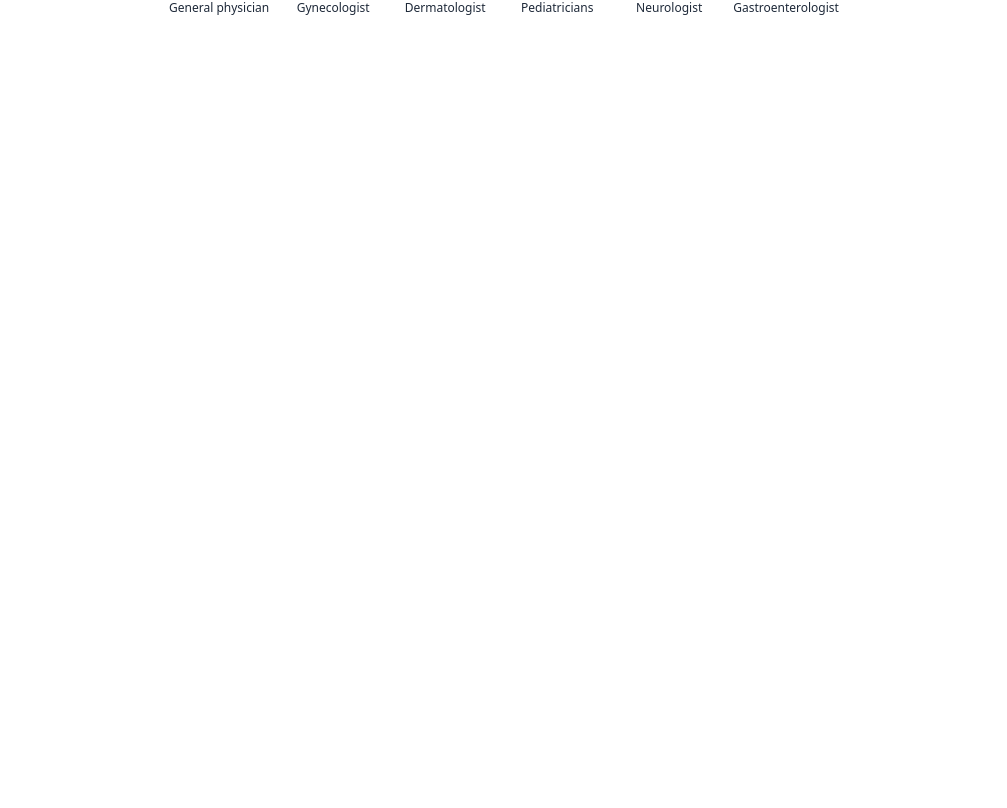
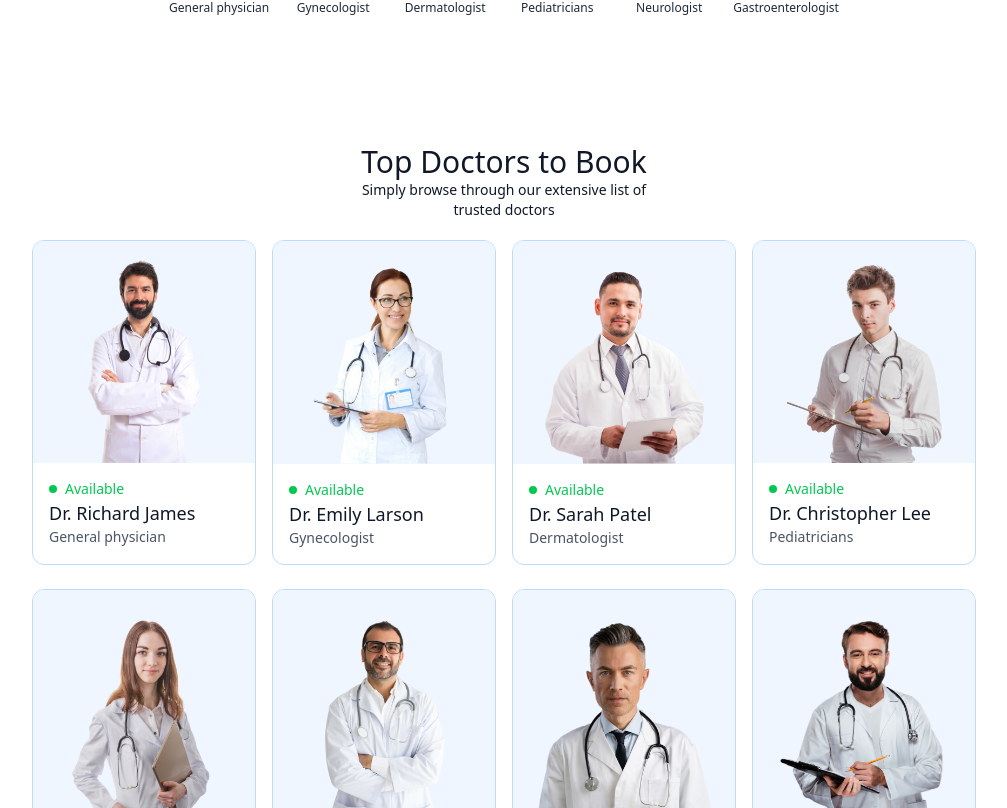
Before and after one commit to sheraz61/doctorAppointment, a React app in the folder frontend/: page / in a window 1280 px wide. Shown: the part 812-1620 px from the top of the page, without its empty margins (136-1143 px from the left). Before the commit the page ends 892 px from the top, so only its background shows below. Built offline with nearby package versions, Linux system fonts and the light colour scheme; the HTML template or start-up script is replaced by a standard one.

Commit message:
add top doctor module to the home page....

```diff
--- /dev/null
+++ b/frontend/src/components/TopDoctors.jsx
@@ -0,0 +1,30 @@
+import React from 'react'
+import {useNavigate} from 'react-router-dom'
+import {doctors}  from '../assets/assets'
+function TopDoctors() {
+
+    const navigate=useNavigate()
+  return (
+    <div className='flex flex-col items-center pag-4 my-16 text-gray-900 md:mx-10'>
+        <h1 className='text-3xl font-medium'>Top Doctors to Book</h1>
+        <p className='sm:w-1/3 text-sm text-center '>Simply browse through our extensive list of trusted doctors</p>
+        <div className='w-full grid grid-cols-[repeat(auto-fill,minmax(200px,1fr))] gap-4 pt-5 gap-y-6 px-3 sm:px-0'>
+{doctors.slice(0,10).map((item,index)=>(
+    <div onClick={()=>navigate(`/appointment/${item._id}`)} key={index} className='border border-blue-200 overflow-hidden rounded-xl cursor-pointer hover:translate-y-[-10px] transition-all duration-500'>
+        <img className='bg-blue-50 ' src={item.image} alt="" />
+        <div className='p-4'>
+            <div className='flex items-center gap-2 text-sm text-center text-green-500'>
+                <p className='w-2 h-2 bg-green-500 rounded-full'></p><p>Available</p>
+            </div>
+            <p className='text-gray-900 text-lg font-medium'>{item.name}</p>
+            <p className='text-gray-600 text-sm'>{item.speciality}</p>
+        </div>
+    </div>
+))}
+        </div>
+        <button className='bg-blue-50 text-gray-600 px-12 py-3 rounded-full mt-10 '>more</button>
+    </div>
+  )
+}
+
+export default TopDoctors
--- a/frontend/src/pages/Home.jsx
+++ b/frontend/src/pages/Home.jsx
@@ -1,12 +1,14 @@
 import React from 'react'
 import Header from '../components/Header'
 import SpecialityMenu from '../components/SpecialityMenu'
+import TopDoctors from '../components/TopDoctors'
 
 function Home() {
   return (
     <div>
         <Header/>
         <SpecialityMenu/>
+        <TopDoctors/>
     </div>
   )
 }
```
